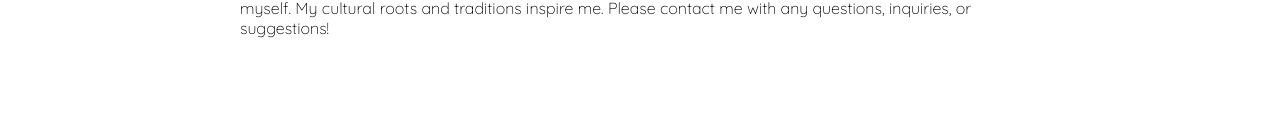
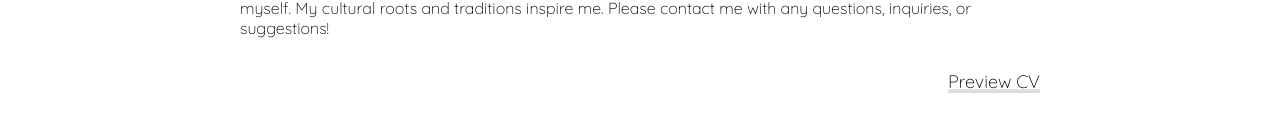
Before and after one commit to galenom/ro-g-portfolio, a React (Create React App) app: page / in a window 1280 px wide. Shown: the part 463-594 px from the top of the page. Built offline with nearby package versions, Linux system fonts and the light colour scheme.

Commit message:
Add CV download link

```diff
--- a/src/_mixins.scss
+++ b/src/_mixins.scss
@@ -30,6 +30,26 @@
 
 @mixin alignCenter {
   align-items: center;
+}
+
+@mixin linkUnderline {
+  font-size: 18px;
+  color: $primary-text-black;
+  background:
+      linear-gradient(
+          rgba(0,0,0, 0.1) 0%,
+          rgba(0,0,0, 0.15) 100%
+      );
+  background-position: 0 100%;
+  background-repeat: repeat-x;
+  background-size: 4px 4px;
+  color: #000;
+  text-decoration: none;
+  transition: background-size 1s;
+
+  &:hover {
+      background-size: 4px 50px;
+  }
 }
 
 @mixin vrBefore {
--- a/src/about/index.module.scss
+++ b/src/about/index.module.scss
@@ -1,4 +1,15 @@
+@import '../mixins';
+@import '../variables';
+
 .profilePhoto {
     margin-top: 25px;
     width: 200px;
 }
+
+.downloadLink {
+    width: 100%;
+    text-align: right;
+    a {
+        @include linkUnderline;
+    }
+}
--- a/src/about/index.tsx
+++ b/src/about/index.tsx
@@ -21,6 +21,9 @@ export const About = () => {
                     My work focuses on cultural images as a first generation Mexican American young woman and the connections and disconnections between the lifestyle of my immigrant parents and the one I have built for myself. My cultural roots and traditions inspire me.
                     Please contact me with any questions, inquiries, or suggestions!
                 </p>
+                <p className={styles.downloadLink}>
+                    <a href='/files/AGrajeda_CV.pdf' target='_blank' rel='noreferrer nofollow'>Preview CV</a>
+                </p>
             </>
         </Main>
     )
--- a/src/work/nav/index.module.scss
+++ b/src/work/nav/index.module.scss
@@ -3,32 +3,14 @@
 
 .navWrapper {
     @include flexRow;
-    // position: relative;
     width: 100%;
     margin: 15px 0;
-
-    @include breakpoint (sm) {
-        // width: 50%;
-    }
 }
 
 .navItem {
-    font-size: 18px;
-    color: $primary-text-black;
-    background:
-        linear-gradient(
-            rgba(0,0,0, 0.1) 0%,
-            rgba(0,0,0, 0.15) 100%
-        );
-    background-position: 0 100%;
-    background-repeat: repeat-x;
-    background-size: 4px 4px;
-    color: #000;
-    text-decoration: none;
-    transition: background-size 1s;
+    @include linkUnderline;
 
     &:hover {
-        background-size: 4px 50px;
         & ~ .activeNavItem {
             background-size: 4px 4px;
         }
```
Also changed, not shown: 1 other file (tests, documents, lock files or other folders).
